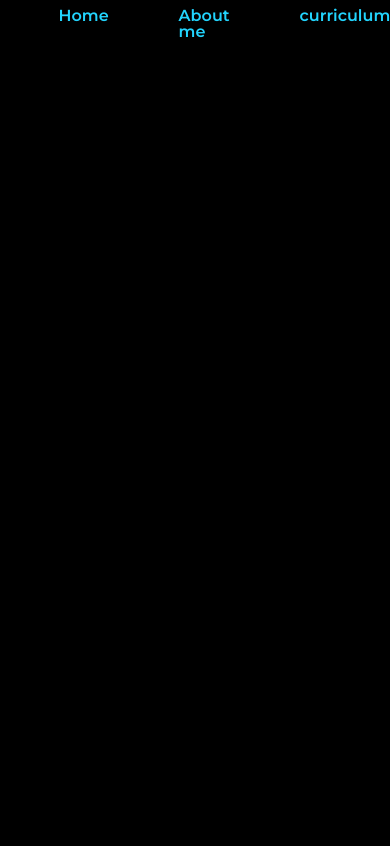
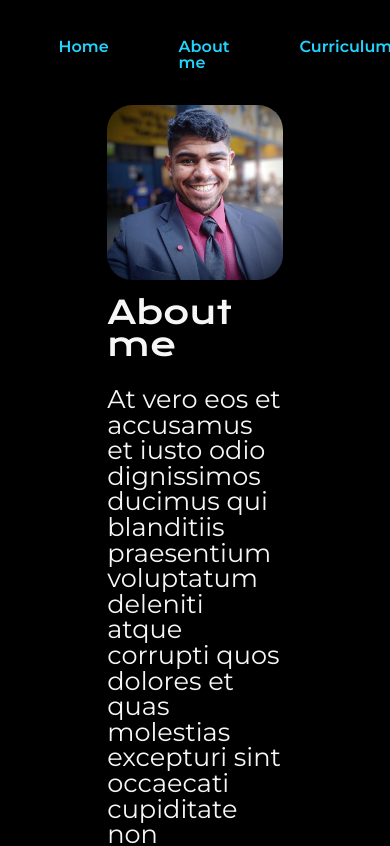
Before and after one commit to Eliseu-Dias/MK12---Training-HTML, a plain HTML site: page styles/about.html in a window 390 px wide. Shown: the top 846 px of the page. Drawn offline with nearby package versions, Linux system fonts and the light colour scheme.

Commit message:
Updating

```diff
--- a/styles/about.html
+++ b/styles/about.html
@@ -13,11 +13,16 @@
         <nav class="cabecalho__menu">
             <a href="../index.html" class="cabecalho__menu__link">Home</a>
             <a href="about.html" class="cabecalho__menu__link">About me</a>
-            <a href="curriculum.html" class="cabecalho__menu__link">curriculum</a>
+            <a href="curriculum.html" class="cabecalho__menu__link">Curriculum</a>
         </nav>
     </header>
-    <main>
-
+    <main class="apresentacao">
+        <section class="apresentacao__conteudo">
+            <h1 class="apresentacao__conteudo__titulo">About me</h1>
+            <p class="apresentacao__conteudo__texto">At vero eos et accusamus et iusto odio dignissimos ducimus qui blanditiis praesentium voluptatum deleniti atque corrupti quos dolores et quas molestias excepturi sint occaecati cupiditate non provident, similique sunt in culpa qui officia deserunt mollitia animi, id est laborum et dolorum fuga.</p>
+            <p class="apresentacao__conteudo__texto">Et harum quidem rerum facilis est et expedita distinctio. Nam libero tempore, cum soluta nobis est eligendi optio cumque nihil impedit quo minus id quod maxime placeat facere possimus, omnis voluptas assumenda est, omnis dolor repellendus. Temporibus autem quibusdam et aut officiis debitis aut rerum necessitatibus saepe eveniet ut et voluptates repudiandae sint et molestiae non recusandae. Itaque earum rerum hic tenetur a sapiente delectus, ut aut reiciendis voluptatibus maiores alias consequatur aut perferendis doloribus asperiores ipsum delis forum birol parela maxime infena. Excepteur sint occaecat cupidatat non.</p>
+        </section>
+        <img class="imagem" src="../assets/eu.jpg" alt="Eliseu's Photo">
     </main>
     <footer>
 
--- a/styles/styles.css
+++ b/styles/styles.css
@@ -19,7 +19,7 @@ body{
     font-family: 'montserrat', sans-serif;
     font-weight: 600;
     padding: 2% 0% 0% 15%;
-    height: 50px;
+    height: 3.1rem;
 }
 
 .cabecalho__menu__link {
@@ -28,9 +28,6 @@ body{
 }
 
 .cabecalho__menu__link:hover {
-    padding-top: 3%;
-    color: #00d0ff;
-    font-size: 20px;
     text-decoration: underline;
 }
 
@@ -39,31 +36,34 @@ body{
 }
 
 .apresentacao {
-    padding: 5% 15%;
+    padding: 0% 5%;
     display: flex;
     align-items: center;
     justify-content: space-between;
 }
 
 .apresentacao__conteudo {
-    width: 615px;
+    width: 50%;
+    display: flex;
+    flex-direction: column;
+    gap: 1rem;
 }
 
 .imagem {
     border-radius: 25px;
     height: auto;
     margin: 1rem;
-    width: 500px;
+    width: 50%;
 }
 
 .apresentacao__conteudo__titulo{
-    font-size: 36px;
+    font-size: 2rem;
     font-family: 'Krona One', sans-serif;
     margin-bottom: 10px;
 }
 
 .apresentacao__conteudo__texto{
-    font-size: 24px;
+    font-size: 1.6rem;
     font-family: 'Montserrat', sans-serif;
 }
 
@@ -85,12 +85,12 @@ body{
     border: 2px solid #22D4FD;
     border-radius: 8px;
     color: #F6F6F6;
-    font-size: 24px;
+    font-size: 1.6rem;
     font-family: 'Montserrat', sans-serif;
     font-weight: 600;
     text-align: center;
     text-decoration: none;
-    width: 378px;
+    width: 26.6rem;
     padding: 10px;
     display: flex;
     justify-content: center;
@@ -98,8 +98,7 @@ body{
 }
 
 .apresentacao__links__imagem {
-    width: 32px;
-    height: 32px;
+    width: auto;
 }
 
 .apresentacao__links__link:hover {
@@ -108,7 +107,19 @@ body{
 
 .apresentacao__conteudo__link {
     text-decoration: none;
-    font-size: 24px;
+    font-size: 1,5rem;
     font-family: 'Montserrat', sans-serif;
     color: #F6F6F6;
 }
+
+@media (max-width: 900px) {
+    .cabecalho__menu {
+        justify-content: space-around;
+        padding-top: 10%;
+        width: 70%;
+    }
+
+    .apresentacao {
+        flex-direction: column-reverse;
+    }
+}
```
Also changed, not shown: index.html (+1 -1 lines), styles/curriculum.html (+1 -1 lines).
